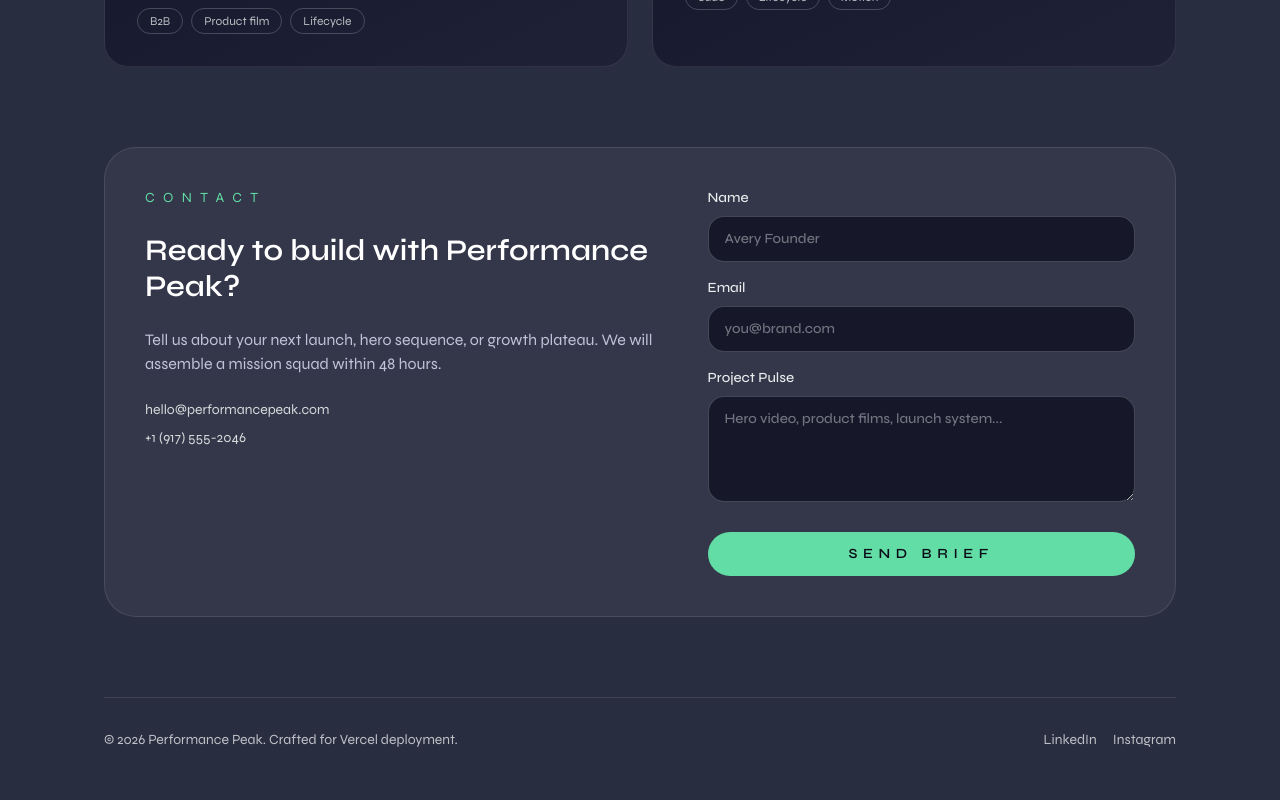
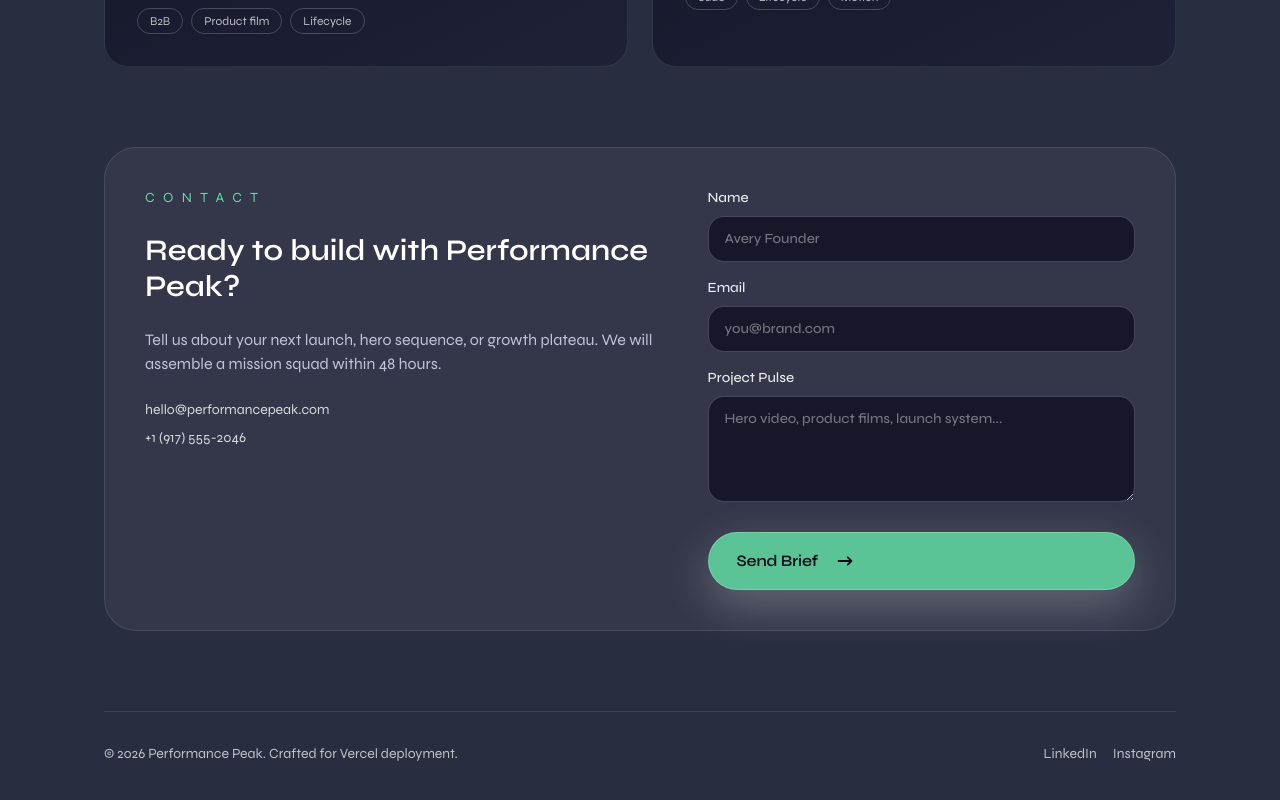
Before and after one commit to debnaml/ppbeaver, a Next.js app: page / in a window 1280 px wide. Shown: the part 2158-2958 px from the top of the page. Built offline with nearby package versions, Linux system fonts and the light colour scheme.

Commit message:
Unify CTA button styling

```diff
--- a/src/app/globals.css
+++ b/src/app/globals.css
@@ -85,3 +85,10 @@
     transform: scaleX(1);
   }
 }
+
+.pp-button {
+  font-family: var(--font-syne), "Syne", system-ui, -apple-system, BlinkMacSystemFont,
+    "Segoe UI", sans-serif;
+  letter-spacing: -0.01em;
+  text-transform: none;
+}
--- a/src/app/page.tsx
+++ b/src/app/page.tsx
@@ -206,9 +206,25 @@
             </label>
             <button
               type="submit"
-              className="mt-2 inline-flex items-center justify-center rounded-full bg-[var(--color-highlight)] px-6 py-3 text-sm font-semibold uppercase tracking-[0.4em] text-[var(--color-ink)] transition hover:brightness-110"
+              className="pp-button mt-2 inline-flex items-center gap-4 rounded-full border border-white/20 bg-[var(--color-highlight)]/85 px-7 py-4 text-sm font-semibold text-[var(--color-ink)] shadow-[0_15px_45px_rgba(255,255,255,0.25)] backdrop-blur transition hover:brightness-110 sm:text-base"
             >
-              Send brief
+              <span>Send Brief</span>
+              <svg
+                width="22"
+                height="22"
+                viewBox="0 0 24 24"
+                fill="none"
+                xmlns="http://www.w3.org/2000/svg"
+                aria-hidden
+              >
+                <path
+                  d="M5 12h14m0 0-4-4m4 4-4 4"
+                  stroke="currentColor"
+                  strokeWidth="2"
+                  strokeLinecap="round"
+                  strokeLinejoin="round"
+                />
+              </svg>
             </button>
           </form>
         </section>
--- a/src/components/PeelCTA.tsx
+++ b/src/components/PeelCTA.tsx
@@ -39,16 +39,16 @@
     <div
       ref={wrapperRef}
       className={clsx(
-        "pointer-events-none absolute inset-x-0 bottom-6 z-30 flex justify-center",
-        "drop-shadow-2xl"
+        "pointer-events-none absolute bottom-12 right-6 z-30 flex justify-end sm:bottom-16 sm:right-12",
+        "drop-shadow-[0_25px_60px_rgba(0,0,0,0.35)]"
       )}
     >
       <button
         type="button"
         onClick={onClick}
-        className="pointer-events-auto flex items-center gap-3 rounded-full border border-white/20 bg-[var(--color-supadark)]/80 px-6 py-3 text-sm font-semibold uppercase tracking-[0.3em] text-[var(--color-cream)] backdrop-blur-md transition hover:bg-[var(--color-highlight)] hover:text-[var(--color-ink)]"
+        className="pp-button pointer-events-auto inline-flex items-center gap-4 rounded-full border border-white/20 bg-[var(--color-highlight)]/85 px-7 py-4 text-sm font-semibold text-[var(--color-ink)] shadow-[0_15px_45px_rgba(255,255,255,0.25)] backdrop-blur transition hover:brightness-110 sm:text-base"
       >
-        <span>Find out more</span>
+        <span>Find Out More</span>
         <svg
           width="22"
           height="22"
```
